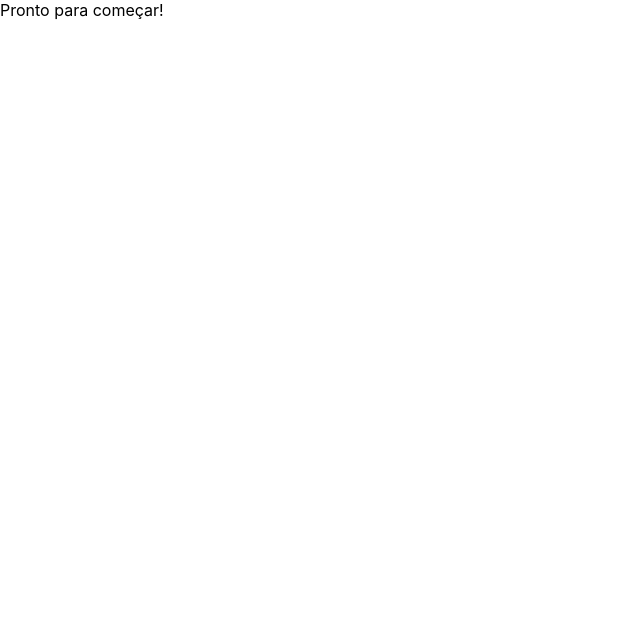
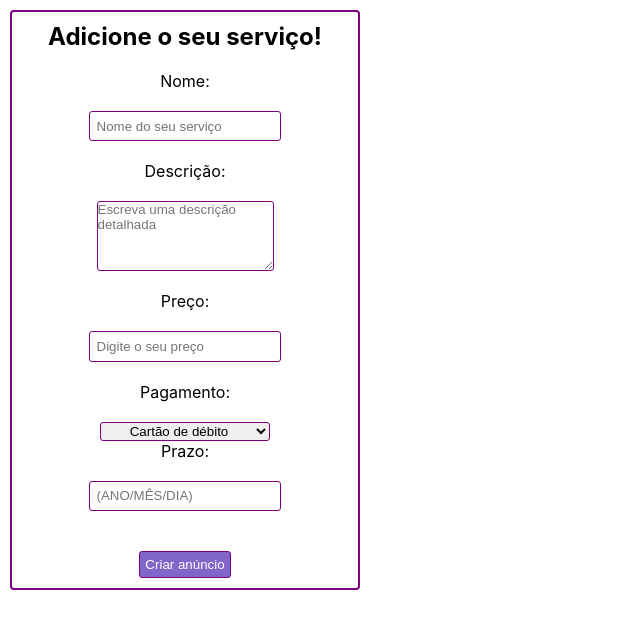
Before and after one commit to future4code/maryam-labe-ninja11, a React (Create React App) app: page / in a window 1280 px wide. Shown: the top 628 px of the page, without its empty margins (0-640 px from the left). Built offline with nearby package versions, Linux system fonts and the light colour scheme; no server answers.

Commit message:
Serviços já podem ser adicionados à lista

```diff
--- a/src/components/AppContainer.js
+++ b/src/components/AppContainer.js
@@ -1,10 +1,18 @@
 import React, { Component } from 'react'
+import TelaServicos from './TelaServicos/TelaServicos'
 
 export class AppContainer extends Component {
   render() {
     return (
       <div>
-        <p>Pronto para começar!</p>
+        <TelaServicos
+          // nome={this.state.tituloServico}
+          // descricao={this.state.descricaoServico}
+          // preco={this.state.precoServico}
+          // pagamento={this.state.pagamentoTipo}
+          // ateQuando={this.state.ateQuando}
+          // listaServicos={this.state.listaDeServicos}
+        />
       </div>
     )
   }
--- a/src/components/TelaServicos/EstiloTelaServicos.js
+++ b/src/components/TelaServicos/EstiloTelaServicos.js
@@ -0,0 +1,44 @@
+import styled from "styled-components"
+
+// Estilo básico por enquanto, só para testar!
+
+export const MainContainer = styled.div `
+    display: flex;
+    flex-direction: column;
+    justify-content: center;
+    align-items: center;
+    border: 2px solid purple;
+    border-radius: 4px;
+    padding: 10px;
+    margin: 10px;
+    width: 350px;
+
+    input {
+        padding: 0.5em 0.5em;
+        border-radius: 3px;
+        border: 1px solid purple;
+    }
+
+    button {
+        padding: 5px;
+        border-radius: 3px;
+        border: 1px solid purple;
+        color: white;
+        background-color: #8265c9;
+    }
+
+    select {
+        border-radius: 3px;
+        border: 1px solid purple;
+        width: 170px;
+        text-align: center;
+    }
+`
+
+export const Descricao = styled.textarea `
+    height: 70px;
+    border-radius: 3px;
+    border: 1px solid purple;
+    font-family: Arial;
+    color: black;
+`
--- a/src/components/TelaServicos/TelaServicos.js
+++ b/src/components/TelaServicos/TelaServicos.js
@@ -0,0 +1,150 @@
+import React from "react"
+import axios from "axios"
+import { MainContainer, Descricao } from './EstiloTelaServicos'
+// import { CardServicos } from '../CardServicos'
+
+const headers = {
+    headers: {
+      Authorization: "47c7672d-2613-4c00-b35e-9a1776b1455e"
+    }
+  }
+
+export default class TelaServicos extends React.Component {
+    state = {
+        tituloServico: "",
+        descricaoServico: "",
+        precoServico: "",
+        pagamentoTipo: "",
+        ateQuando: "",
+        listaDeServicos: []
+    }
+
+    componentDidMount() {
+        this.getAllJobs()
+    }
+
+    // componentDidUpdate() {
+    //     this.getAllJobs()
+    // }
+
+    handleTitulo = (evento) => {
+        this.setState({ tituloServico: evento.target.value })
+    }
+
+    handleDescricao = (evento) => {
+        this.setState({ descricaoServico: evento.target.value })
+    }
+
+    handlePreco = (evento) => {
+        this.setState({ precoServico: evento.target.value })
+    }
+
+    handleMetodoPagamento = (evento) => {
+        this.setState({ pagamentoTipo: evento.target.value })
+    }
+
+    handleAteQuando = (evento) => {
+        this.setState({ ateQuando: evento.target.value })
+    }
+
+    createJob = () => {
+        const url = "https://labeninjas.herokuapp.com/jobs"
+        const body = {
+            title: this.state.tituloServico,
+            description: this.state.descricaoServico,
+            price: Number(this.state.precoServico),
+            paymentMethods: [this.state.pagamentoTipo],
+            dueDate: this.state.ateQuando
+        }
+        axios
+      .post(url, body, headers)
+      .then ((res) => {
+        this.setState({ tituloServico: "", descricaoServico: "", precoServico: "", pagamentoTipo: "", ateQuando: "" })
+        alert('Serviço criado com sucesso!')
+      })
+      .catch ((err) => {
+          alert('Houve um erro na criação do serviço. Por favor, tente novamente!')
+      })
+    }
+
+    getAllJobs = () => {
+        const url = "https://labeninjas.herokuapp.com/jobs"
+        axios
+        .get (url, headers)
+        .then ((res) => {
+            this.setState({ listaDeServicos: res.data.jobs })
+        })
+        .catch((err) => {
+            alert('Nenhum serviço foi adicionado ainda!')
+        })
+    }
+
+render() {
+    return (
+        <MainContainer>
+
+            <h2>
+                Adicione o seu serviço!
+            </h2>
+            <br/>
+
+            <label>Nome:</label>
+            <br />
+            <input
+            value={this.state.tituloServico}
+            onChange={this.handleTitulo}
+            type="text"
+            placeholder="Nome do seu serviço"
+            />
+            <br />
+
+            <label>Descrição:</label>
+            <br />
+            <Descricao
+            value={this.state.descricaoServico}
+            onChange={this.handleDescricao}
+            type="text"
+            placeholder="Escreva uma descrição detalhada"
+            />
+            <br />
+
+            <label>Preço:</label>
+            <br />
+            <input
+            value={this.state.precoServico}
+            onChange={this.handlePreco}
+            type="text"
+            placeholder="Digite o seu preço"
+            />
+            <br />
+
+            <label>Pagamento:</label>
+            <br />
+            <select
+            value={this.state.pagamentoTipo}
+            onChange={this.handleMetodoPagamento}
+            >
+            <option value="debito">Cartão de débito</option>
+            <option value="credito">Cartão de crédito</option>
+            <option value="paypal">Paypal</option>
+            <option value="boleto">Boleto</option>
+            <option value="pix">Pix</option>
+            </select>
+
+            <label>Prazo:</label>
+            <br />
+            <input
+            value={this.ateQuando}
+            onChange={this.handleAteQuando}
+            type="text"
+            placeholder="(ANO/MÊS/DIA)"
+            />
+            <br />
+            <br />
+
+            <button onClick={this.createJob}>Criar anúncio</button>
+
+        </MainContainer>
+        )
+    }
+}
```
